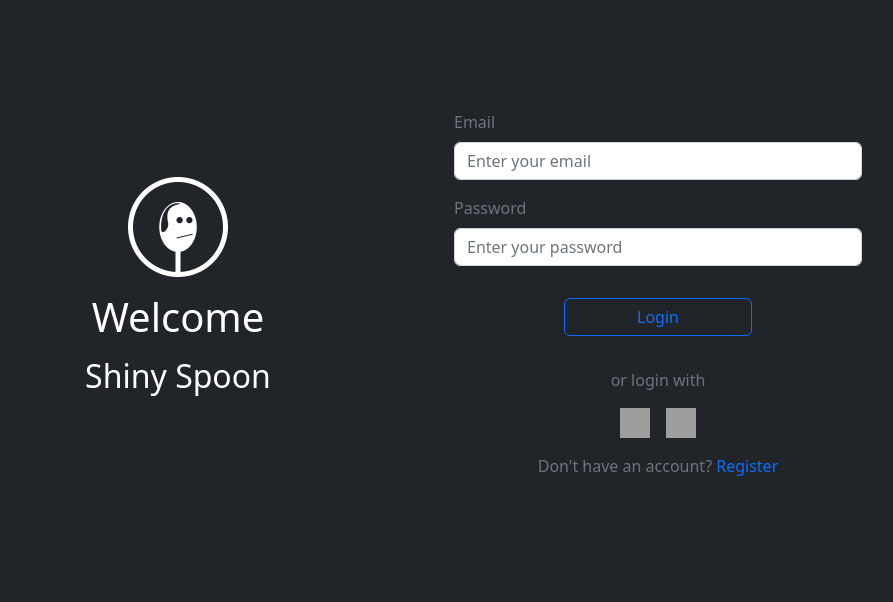
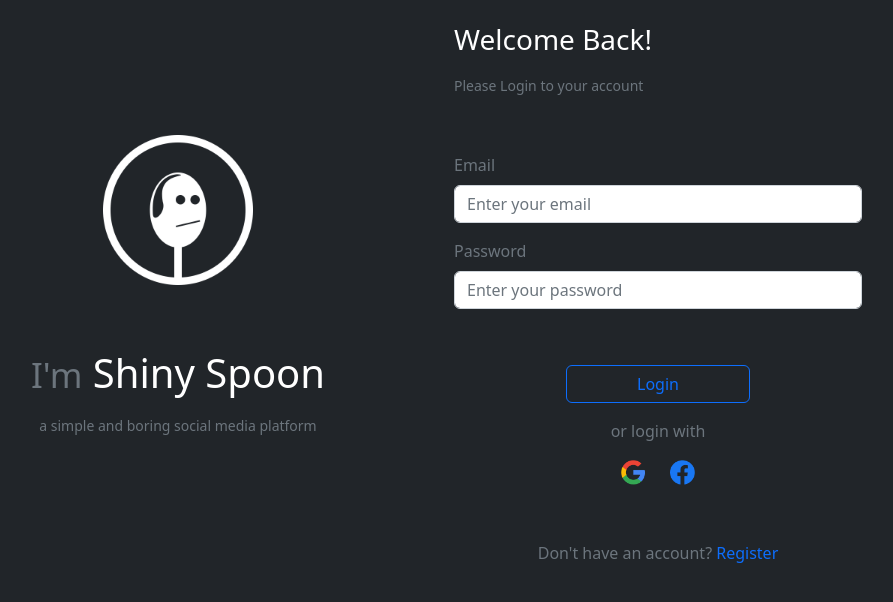
Before and after one commit to ary-na/shiny-spoon, a Flask app: page /login in a window 1280 px wide. Shown: the part 106-708 px from the top of the page, without its empty margins (222-1115 px from the left). Run offline with Flask 2, Linux system fonts and the light colour scheme; grey boxes are pictures that could not be loaded.

Commit message:
Update login.html

```diff
--- a/ss/templates/ss/auth/login.html
+++ b/ss/templates/ss/auth/login.html
@@ -4,21 +4,27 @@
 {% block content %}
 
     <div class="login position-absolute bg-dark top-0 bottom-0 vh-100 vw-100 d-flex align-items-center justify-content-center">
-        <div class="container w-75 rounded">
+        <div class="container w-75">
 
             <div class="row">
-                <div class="col align-self-center text-center">
-                    <img class="align-self-center text-center"
-                         src="{{ url_for('static', filename='img/logo/ss-logo-white.png') }}" width="100" height="100"
+
+                <div class="col align-self-center align-items-center justify-content-center text-center">
+                    <img src="{{ url_for('static', filename='img/logo/ss-logo-white.png') }}" width="150"
+                         height="150"
                          alt="Shiny Spoon Logo">
-                    <h1 class="m-3">Welcome</h1>
-                    <h2 class="m-3">Shiny Spoon</h2>
+                    <br/>
+                    <br/>
+                    <br/>
+                    <div class="m-3"><h1><small class="text-muted">I'm</small> Shiny Spoon</h1></div>
+                    <div class="m-3"><small class="text-muted">a simple and boring social media platform</small></div>
                 </div>
-
 
                 <div class="col">
                     <form class="p-2" action="" method="post">
                         {{ form.csrf_token }}
+                        <div class="m-3"><h3>Welcome Back!</h3></div>
+                        <div class="m-3"><small class="text-secondary">Please Login to your account</small></div>
+                        <br/>
                         <div class="m-3">
                             <div>{{ form.email.label(class_='form-label text-secondary') }}</div>
                             <div>{{ form.email(class_='form-control', placeholder_='Enter your email') }}</div>
@@ -38,26 +44,35 @@
                                 {% endwith %}
                             </span>
                         </div>
-                        <div class="my-3 p-3 d-grid col-6 mx-auto">
+                        <br/>
+                        <div class="my-3 d-grid col-5 mx-auto">
                             {{ form.submit(class_='btn btn-outline-primary') }}
                         </div>
                         <div class="m-3 text-center">
                             <span class="text-secondary">or login with</span>
                         </div>
-                        <div class="m-3 d-flex gap-3 justify-content-center">
-                            <img class="align-self-center text-center"
-                                 src="{{ url_for('static', filename='img/logo/google.png') }}" width="30" height="30"
-                                 alt="Google Logo">
-                            <img class="align-self-center text-center"
-                                 src="{{ url_for('static', filename='img/logo/facebook.png') }}" width="30" height="30"
-                                 alt="Facebook Logo">
+                        <div class="m-3 d-flex gap-4 justify-content-center">
+                            <a href="/google" class="text-decoration-none">
+                                <img class="align-self-center text-center"
+                                     src="{{ url_for('static', filename='img/logo/google-logo.png') }}"
+                                     width="25"
+                                     height="25"
+                                     alt="Google Logo">
+                            </a>
+                            <a href="/facebook" class="text-decoration-none">
+                                <img class="align-self-center text-center"
+                                     src="{{ url_for('static', filename='img/logo/facebook-logo.png') }}"
+                                     width="25"
+                                     height="25"
+                                     alt="Facebook Logo">
+                            </a>
                         </div>
+                        <br/>
                         <div class="m-3 text-center text-secondary">Don't have an account?
                             <a href="/register" class="text-decoration-none">Register</a>
                         </div>
                     </form>
                 </div>
-
             </div>
         </div>
     </div>
```
Also changed, not shown: ss/static/img/logo/apple-logo.png (added), ss/static/img/logo/facebook-logo.png (added), ss/static/img/logo/google-logo.png (added).
